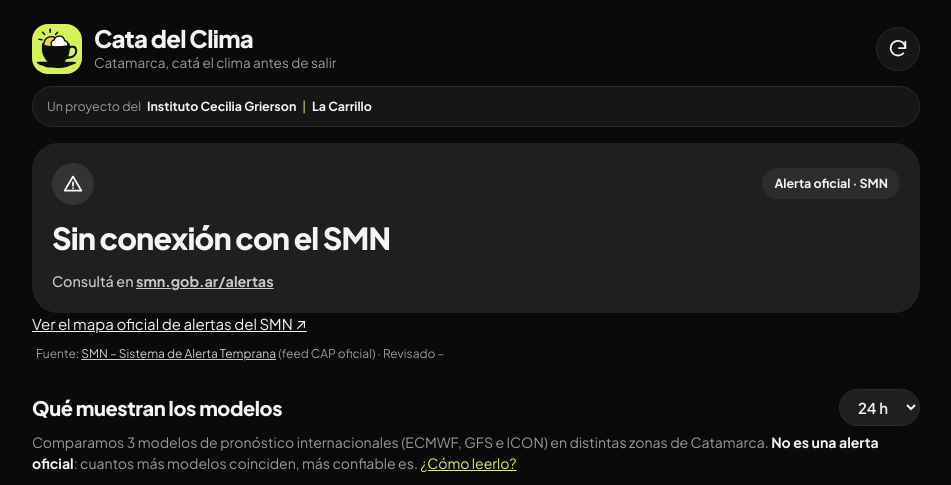
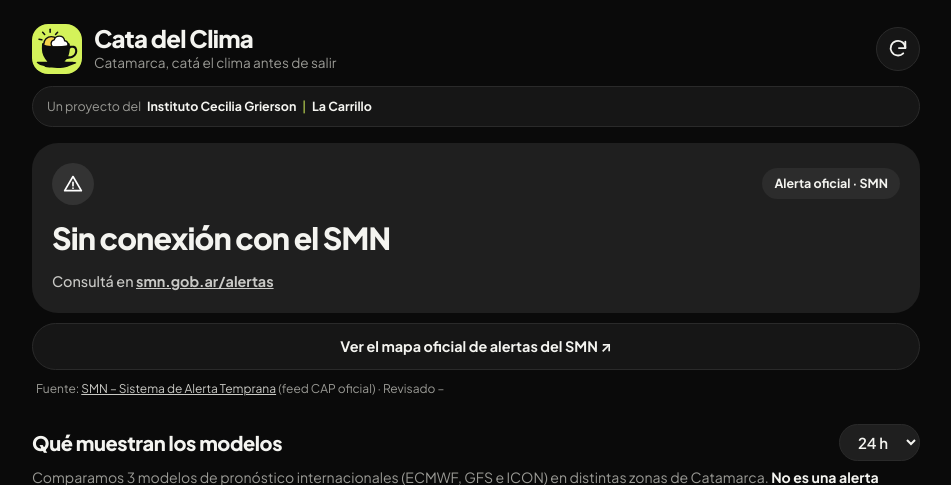
Before and after one commit to jufasan/cata-del-clima, a plain HTML site: page index.html in a window 1280 px wide. Shown: the top 485 px of the page, without its empty margins (164-1115 px from the left). Drawn offline with nearby package versions, Linux system fonts and the light colour scheme; no server answers.

Commit message:
Add files via upload

```diff
--- a/styles.css
+++ b/styles.css
@@ -174,3 +174,5 @@ iframe#windy { width: 100%; height: 400px; border: 0; border-radius: 18px; displ
 .estado-al.ahora { background: var(--rojo); color: #fff; }
 .estado-al.prox { background: #2c2c2c; color: #ddd; border: 1px solid #444; }
 .alerta .cuando { font-weight: 700; font-size: .9rem; }
+
+.btn-smn { display: block; text-align: center; margin-top: 10px; padding: 12px 16px; border-radius: 999px; background: var(--panel); border: 1px solid var(--line); color: var(--txt); text-decoration: none; font-weight: 700; font-size: .9rem; }
```
